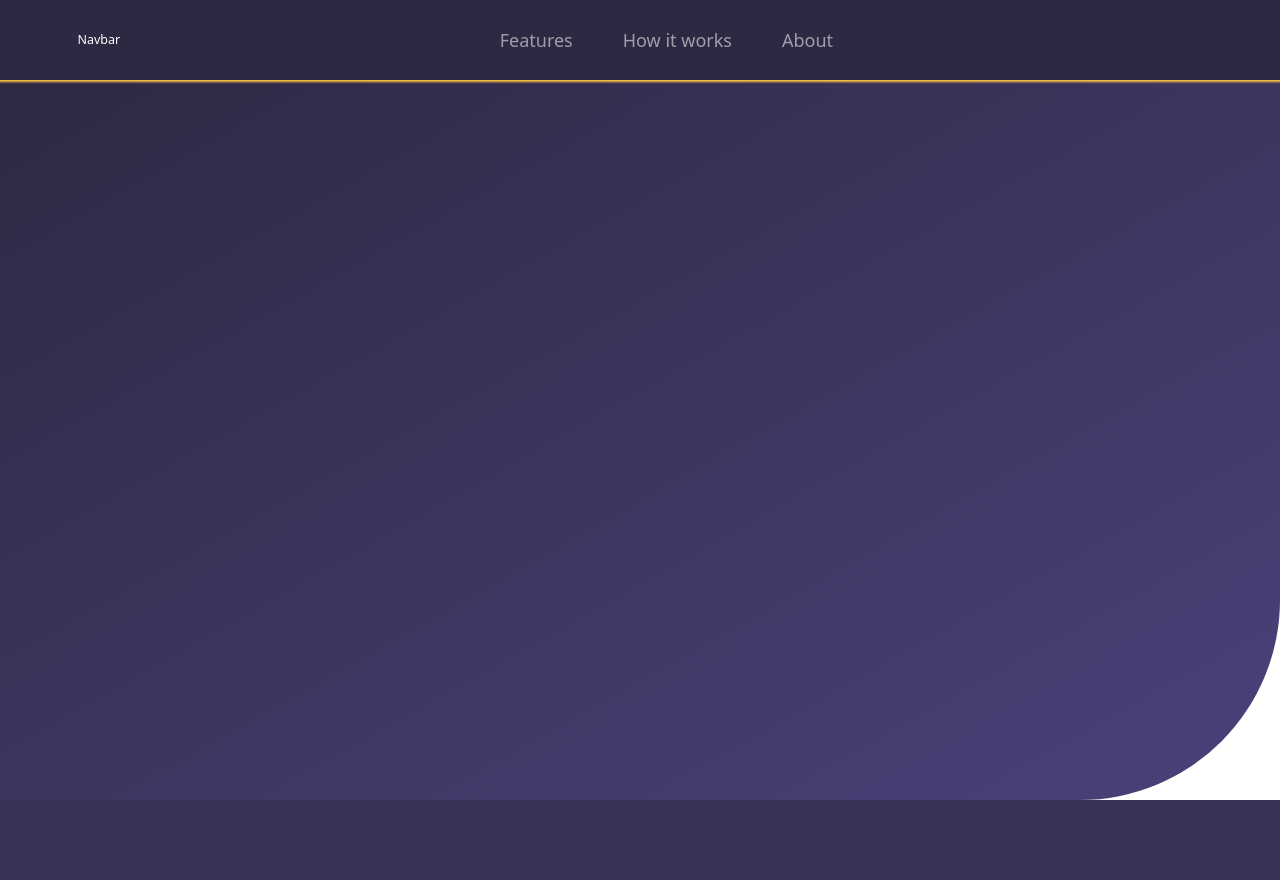
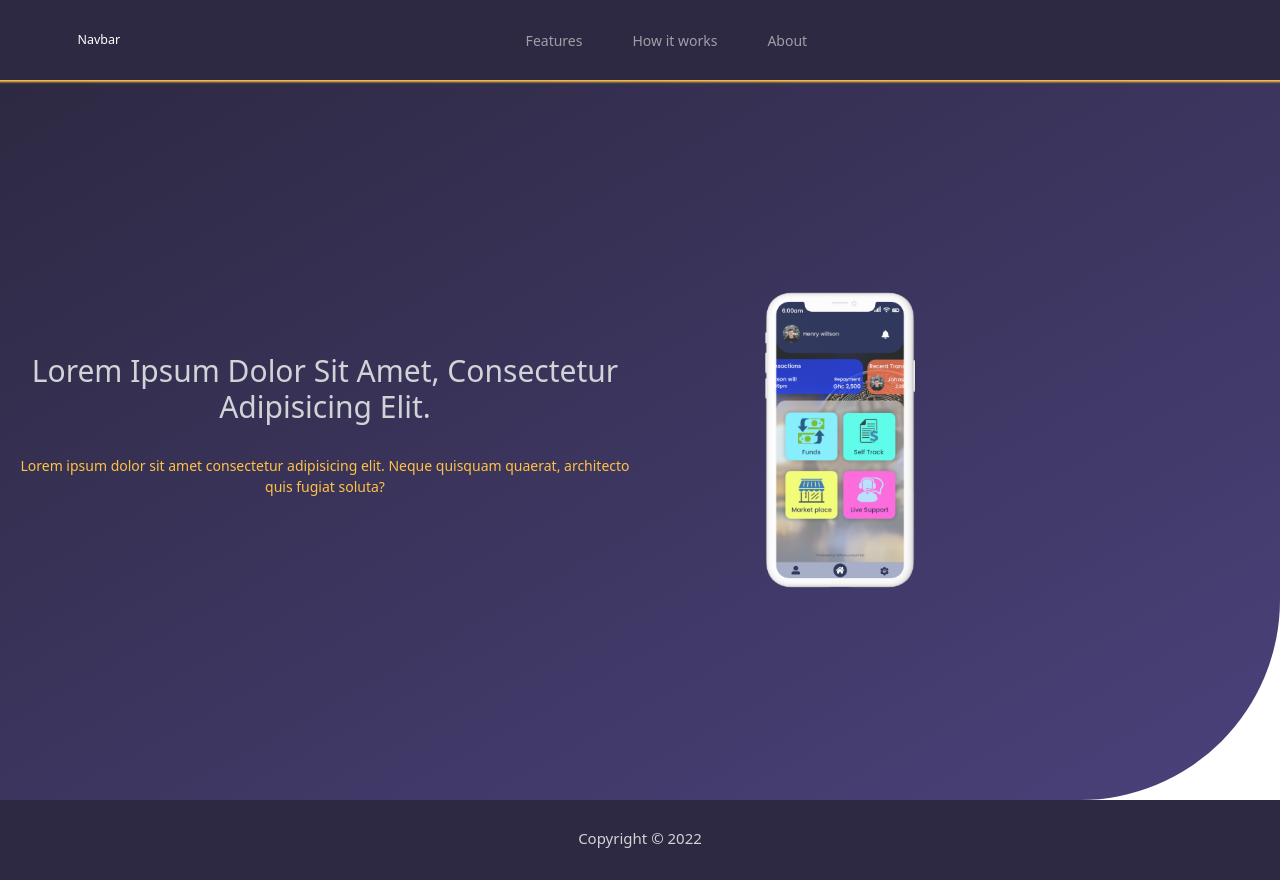
Before and after one commit to perrykwarteng/TimeTableApp, a PHP site: page / in a window 1280 px wide. Before the commit the page ends 800 px from the top, so only its background shows below. Run offline with PHP 8.4, Linux system fonts and the light colour scheme.

Commit message:
styled the hero section and footer section

```diff
--- a/index.html
+++ b/index.html
@@ -53,10 +53,24 @@
     </header>
 
     <section class="hero">
+      <div class="col-sm-12 col-md-6 col-lg-6">
+        <div class="hero-intro text-center">
+          <h2>Lorem ipsum dolor sit amet, consectetur adipisicing elit.</h2>
+          <p>Lorem ipsum dolor sit amet consectetur adipisicing elit. Neque quisquam quaerat, architecto quis fugiat soluta?</p>
+        </div>
+      </div>
+      <div class="col-sm-12 col-md-6 col-lg-6">
+        <div class="hero-img">
+          <img class="img-fluid" src="/assert/Images/home.png" alt="home">
+        </div>
+      </div>
+
+    </section>
+    <footer class="footer text-center">
       <div class="col-sm-12 col-md-12 col-lg-12">
-
-      </div>
-    </section>
+          <h4>Copyright &copy; 2022 </h4>
+      <div>
+    </footer>
 
 
 
--- a/styles/style.css
+++ b/styles/style.css
@@ -3,8 +3,8 @@
     --secondary-color: #fb3a26;
     --tetiary-color: #ffc344;
     --accent-color: #d1d4d7;
-    --big-font-size: 2.8rem;
-    --small-font-size: 1.8rem ;
+    --big-font-size: 2rem;
+    --small-font-size: 1.4rem ;
 }
 
 *{
@@ -14,6 +14,10 @@
 }
 html{
     font-size: 62.5%;
+}
+
+h2{
+    font-size: var(--big-font-size);
 }
 
 /* Navigation bar */
@@ -35,16 +39,69 @@ html{
 }
 .navbar .collapse{
     background: var(--primary-color);
-    transition: all 1.5s ease;
+    transition: all 0.5s ease;
+    /* height: 14rem; */
+}
+@media screen and (min-width:990) {
+    .navbar .collapse{
+        height: none;
+    }
 }
 
-@media screen and (min-widht:950px) {
-    .navbar .collapse{
-        height: 14rem;
-    }
-}
+
+/* Hero section */
 .hero{
     height: 90vh;
     background: linear-gradient(to bottom right, #2d2942,#4b417b);
     border-bottom-right-radius: 20rem;
+    padding: 1rem;
 }
+.hero .hero-intro h2{
+    margin: 3rem 0rem 0rem 0rem;
+    font-size: var(--big-font-size);
+    color: var(--accent-color);
+    text-transform: capitalize;
+}
+.hero .hero-intro p{
+    margin: 1.5rem 0rem 0rem 0rem;
+    font-size: var(--small-font-size);
+    color: var(--tetiary-color);
+}
+
+/* .hero .hero-img {
+    width: 40rem;
+    margin: 1rem 0rem;
+    display: flex;
+    justify-content: center;
+    align-items: center;
+} */
+.hero .hero-img img{
+    width: 40rem;
+}
+
+@media screen and (min-width:768px) {
+    .hero{
+        display: flex;
+        justify-content: flex-start;
+        align-items: center;
+    }
+    .hero .hero-intro h2{
+        font-size: 3rem;
+        margin: 0rem 0rem 3rem 0rem;
+    }
+    .hero .hero-intro {
+        font-size: 3rem;
+        margin: 0rem 0rem 3rem 0rem;
+    }
+}
+
+/* Footer */
+.footer{
+    height: 10vh;
+    font-size: var(--big-font-size);
+    background: var(--primary-color);
+    color: var(--accent-color);
+    display: flex;
+    justify-content: center;
+    align-items: center;
+}
```
Also changed, not shown: assert/Images/home.png (added).
